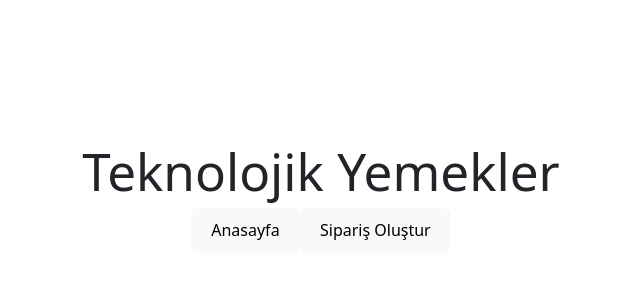
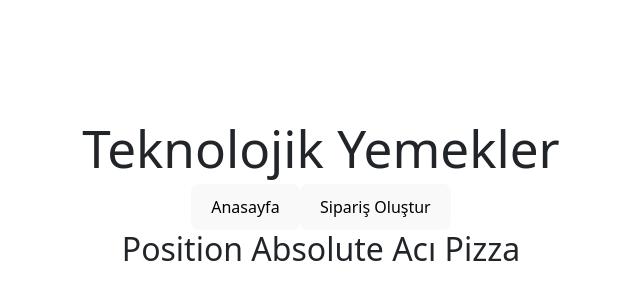
Before and after one commit to Kubra-Yesim-Tatli/pizza-react, a React (Vite) app: page / in a window 1280 px wide. Shown: the part 202-502 px from the top of the page, without its empty margins (319-959 px from the left). Built offline with nearby package versions, Linux system fonts and the light colour scheme.

Commit message:
bootstrap-added

```diff
--- a/package.json
+++ b/package.json
@@ -14,6 +14,7 @@
     "@testing-library/react": "^14.1.2",
     "@testing-library/user-event": "^14.5.2",
     "axios": "^1.6.5",
+    "bootstrap": "^5.3.3",
     "react": "^18.3.1",
     "react-dom": "^18.3.1",
     "react-router-dom": "^5.2.0",
--- a/src/App.jsx
+++ b/src/App.jsx
@@ -1,9 +1,11 @@
 import { useState } from 'react'
 import 'bootstrap/dist/css/bootstrap.min.css';
 import './App.css'
+const malzemeler = ["Pepperoni", "Kanada Jambonu", "Soğan", "Mısır", "Jalapeno", "Biber", "Ananas", "Sosis", "tavuk Izgara", "Domates", "Sucuk", "Sarımsak", "Kapak"];
+const boyutlar = ["Küçük", "Orta", "Büyük"];
+const hamurKalinliği =["İnce", "Orta", "Kalın"];
+function App() {
 
-function App() {
-  const [count, setCount] = useState(0)
 
   return (
     <>
@@ -16,6 +18,10 @@ function App() {
         <button>Sipariş Oluştur</button>
       </div>
      </div>
+     <div>
+      <h2>Position Absolute Acı Pizza</h2>
+     </div>
+
     </>
   )
 }
```
Also changed, not shown: 1 other file (tests, documents, lock files or other folders).
